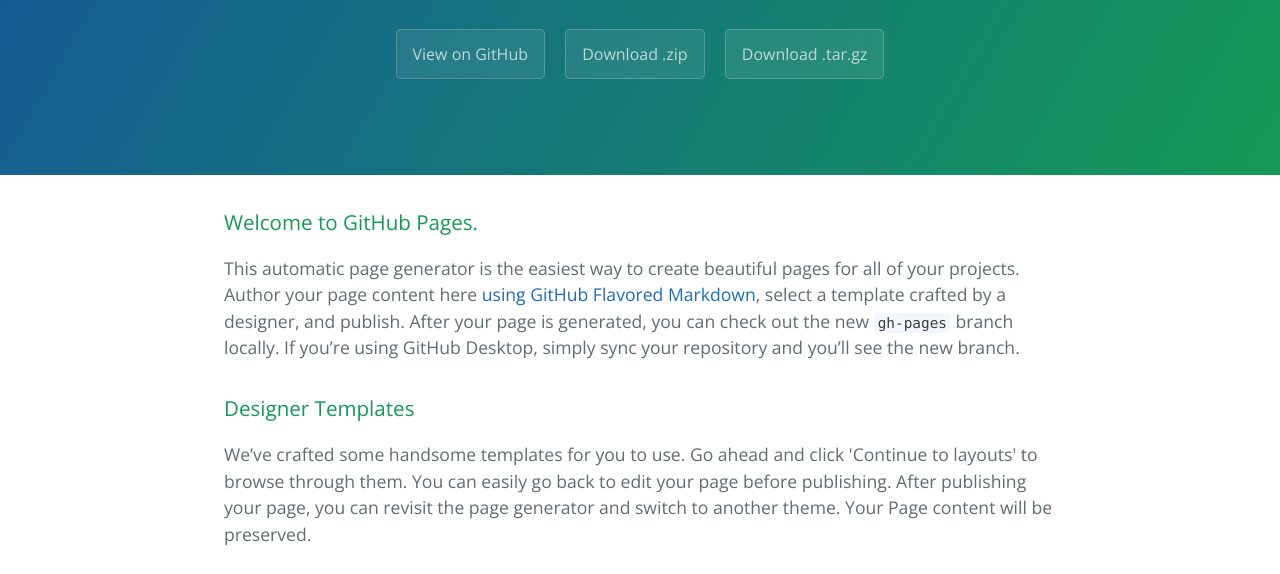
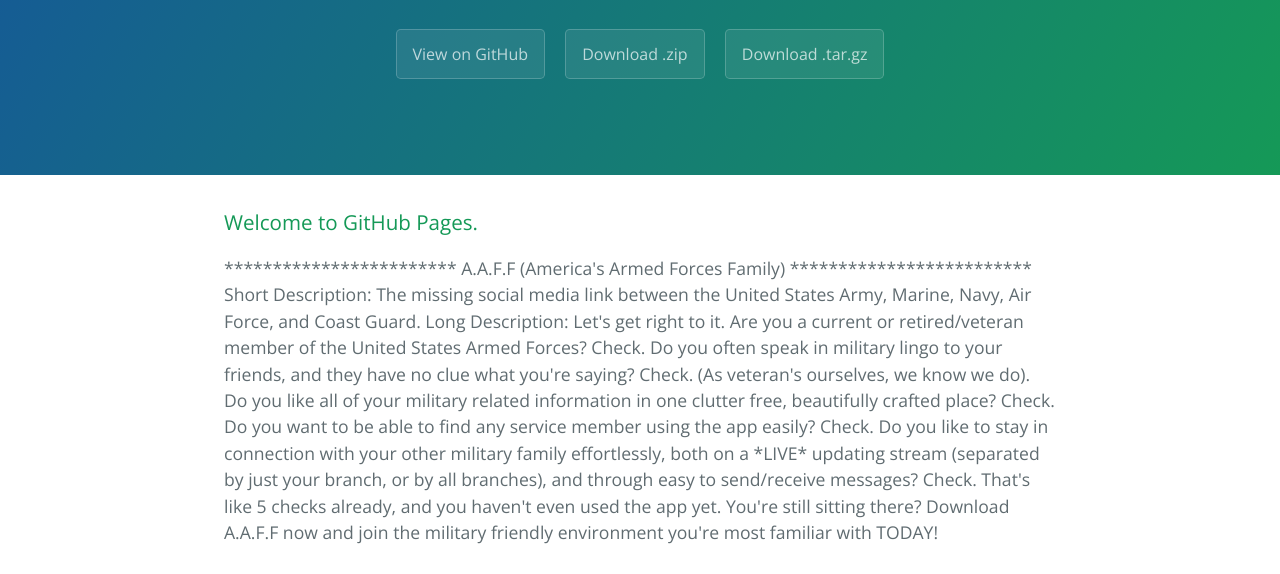
Before and after one commit to AAFFTechnologies/AAFF, a plain HTML site: page index.html in a window 1280 px wide. Shown: the part 208-782 px from the top of the page. Drawn offline with nearby package versions, Linux system fonts and the light colour scheme.

Commit message:
first paragraph change, its just the name of the app store description

```diff
--- a/index.html
+++ b/index.html
@@ -22,7 +22,17 @@
       <h3>
 <a id="welcome-to-github-pages" class="anchor" href="#welcome-to-github-pages" aria-hidden="true"><span class="octicon octicon-link"></span></a>Welcome to GitHub Pages.</h3>
 
-<p>This automatic page generator is the easiest way to create beautiful pages for all of your projects. Author your page content here <a href="https://guides.github.com/features/mastering-markdown/">using GitHub Flavored Markdown</a>, select a template crafted by a designer, and publish. After your page is generated, you can check out the new <code>gh-pages</code> branch locally. If you’re using GitHub Desktop, simply sync your repository and you’ll see the new branch.</p>
+<!-- -->
+<p>************************  A.A.F.F (America's Armed Forces Family) *************************
+
+Short Description: The missing social media link between the United States Army, Marine, Navy, Air Force, and Coast Guard.
+
+Long Description: Let's get right to it. Are you a current or retired/veteran member of the United States Armed Forces? Check. Do you often speak in military lingo to your friends, and they have no clue what you're saying? Check. (As veteran's ourselves, we know we do). Do you like all of your military related information in one clutter free, beautifully crafted place? Check. Do you want to be able to find any service member using the app easily? Check. Do you like to stay in connection with your other military family effortlessly, both on a *LIVE* updating stream (separated by just your branch, or by all branches), and through easy to send/receive messages? Check.
+
+That's like 5 checks already, and you haven't even used the app yet.
+
+You're still sitting there? Download A.A.F.F now and join the military friendly environment you're most familiar with TODAY!</p>
+<!-- -->
 
 <h3>
 <a id="designer-templates" class="anchor" href="#designer-templates" aria-hidden="true"><span class="octicon octicon-link"></span></a>Designer Templates</h3>
```
